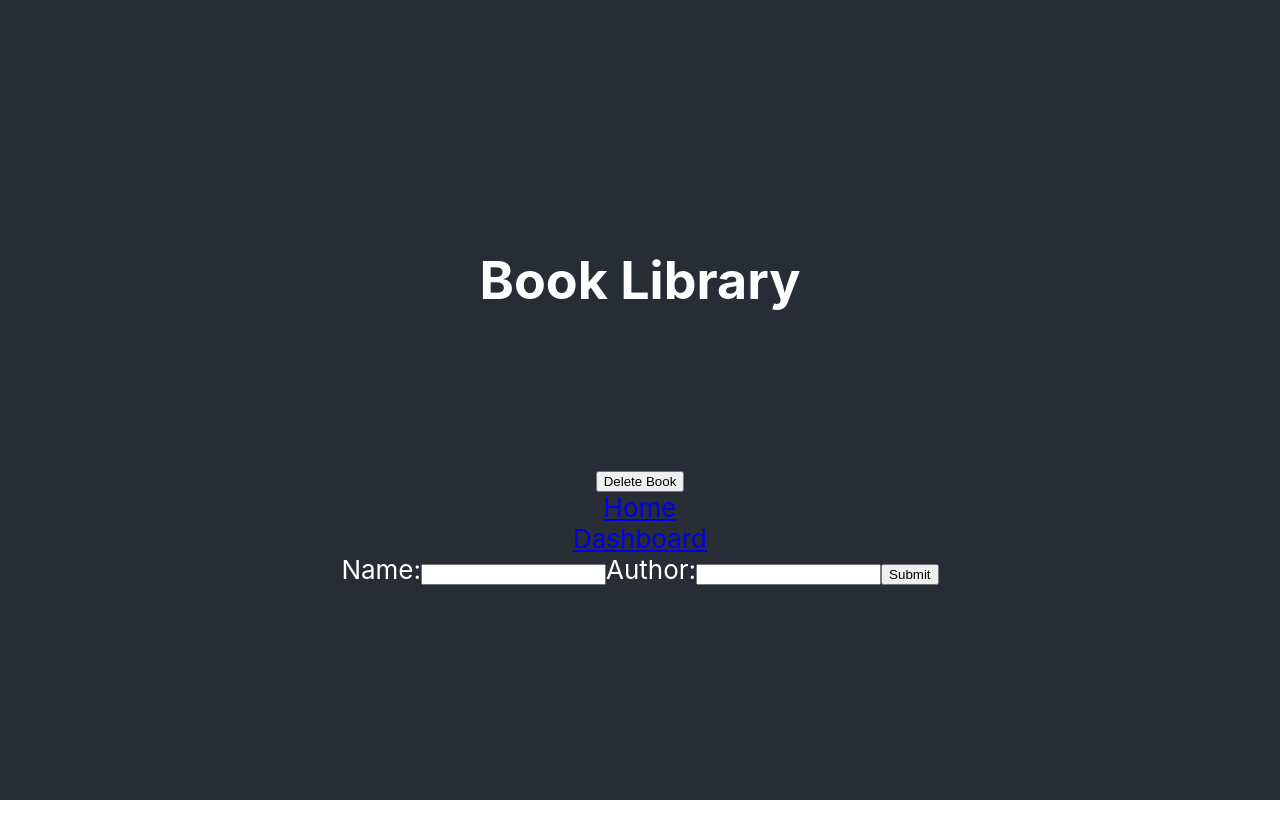
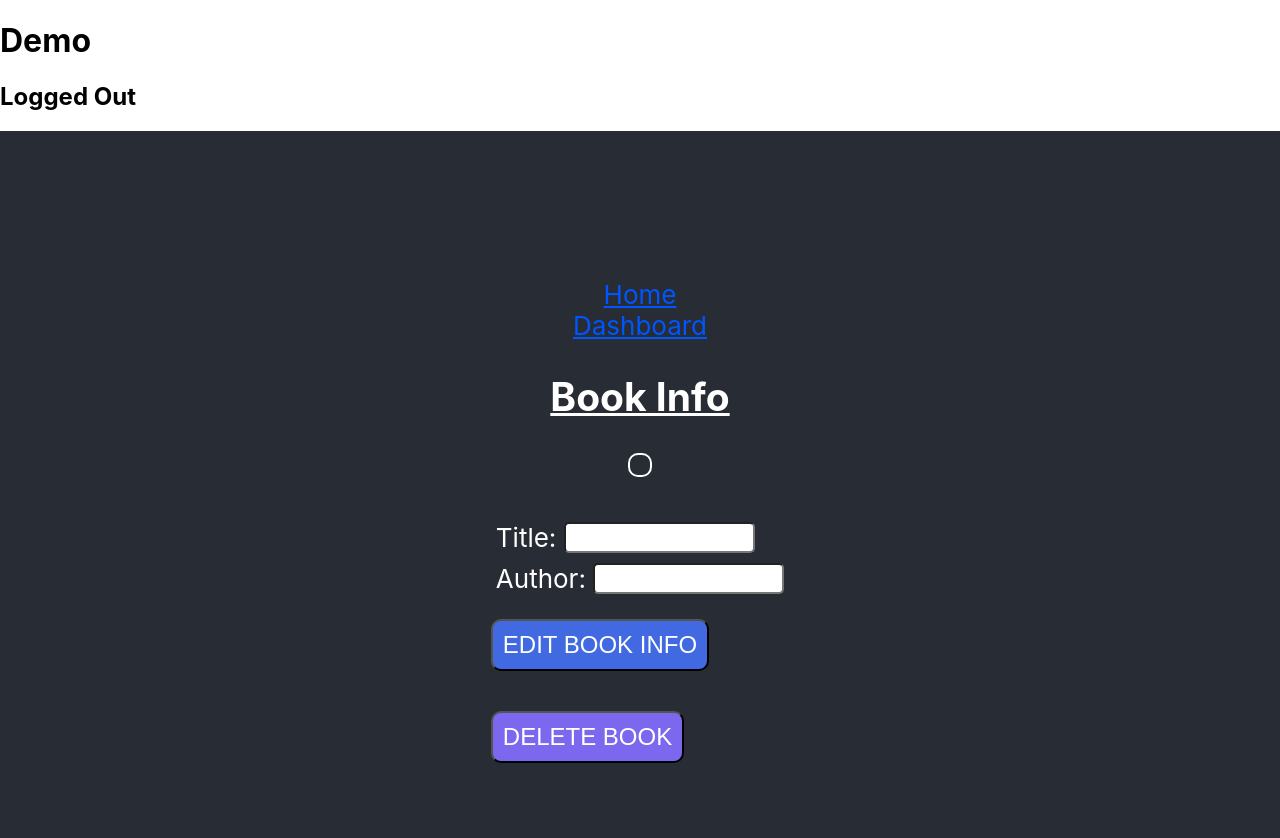
Before and after one commit to RussinKeri-FS/4.9_ReactNativeApp, a React (Create React App) app in the folder reactjs/: page /books/1 in a window 1280 px wide. Shown: the top 838 px of the page. Before the commit the page ends 800 px from the top, so only its background shows below. Built offline with nearby package versions, Linux system fonts and the light colour scheme; no server answers.

Commit message:
finished finalizing functionality

```diff
--- a/reactjs/package.json
+++ b/reactjs/package.json
@@ -7,6 +7,7 @@
     "@testing-library/jest-dom": "^5.16.5",
     "@testing-library/react": "^13.3.0",
     "@testing-library/user-event": "^13.5.0",
+    "axios": "^0.27.2",
     "react": "^18.2.0",
     "react-dom": "^18.2.0",
     "react-router-dom": "^6.3.0",
--- a/reactjs/src/App.css
+++ b/reactjs/src/App.css
@@ -24,9 +24,87 @@
   color: white;
 }
 
+.App-header > h1 {
+  text-decoration: underline;
+}
+
+.book-list {
+  border: 2px solid rgb(255, 255, 255);
+  border-radius: 10px;
+  padding: 10px;
+  margin-bottom: 15px;
+}
+
+ul {
+  text-align: left;
+  margin: 0;
+  padding: 0;
+}
+
+li {
+  list-style-type: none;
+}
+
+.Link {
+  color: #0055ff;
+}
+
+.Link:visited {
+  color: rgb(99, 164, 255);
+}
+
 .App-link {
   color: #61dafb;
 }
+
+.book-info {
+  display: flex;
+  flex-direction: column;
+  padding: 10px;
+  margin-bottom: 20px;
+  border: 2px solid rgb(255, 255, 255);
+  border-radius: 10px;
+}
+
+.book-info h4,
+.book-info h5 {
+  margin: 0;
+}
+
+form {
+  display: flex;
+  flex-direction: column;
+  justify-content: center;
+  align-items: flex-start;
+  margin-top: 20px;
+}
+
+.formLabel {
+  display: flex;
+  padding: 5px;
+}
+
+.formInput {
+  padding: 5px;
+  border-radius: 5px;
+}
+
+.button,
+.deleteButton {
+  padding: 10px;
+  border-radius: 10px;
+  font-size: 1.5rem;
+  text-transform: uppercase;
+  background-color: royalblue;
+  color: white;
+  margin: 20px 0;
+  cursor: pointer;
+}
+
+.deleteButton {
+  background-color: mediumslateblue;
+}
+
 
 @keyframes App-logo-spin {
   from {
--- a/reactjs/src/App.js
+++ b/reactjs/src/App.js
@@ -1,18 +1,49 @@
-import { BrowserRouter as Router, Route, Routes } from 'react-router-dom'
+import { BrowserRouter as Router, Route, Routes } from 'react-router-dom';
+import React, { useState, useEffect } from 'react';
 
-import Home from './pages/Home'
-import Dashboard from './pages/Dashboard'
-import Book from './pages/Book'
+import authService from "./services/auth.service.js";
+
+import Book from "./pages/Book";
+import Dashboard from "./pages/Dashboard";
+import Home from "./pages/Home";
+import Login from "./pages/Login";
+import Signup from "./pages/Signup";
 
 function App() {
+  const [currentUser, setCurrentUser] = useState(false);
+
+  useEffect(() => {
+    const user = authService.getCurrentUser();
+    if (user) {
+      setCurrentUser(user);
+    }
+  }, []);
+
+  const logout = () => {
+    authService.logout();
+  };
+
   return (
+    <div>
+      <h1>Demo</h1>
+      <div>
+        {
+        currentUser === true
+        ? <h2>Logged In</h2>
+        : <h2>Logged Out</h2>}
+      </div>
+      <section>
       <Router>
       <Routes>
+          <Route path="/login" exact element={<Login />} />
+          <Route path="/signup" exact element={<Signup />} />
           <Route path="/books/:id" exact element={<Book />} />
           <Route path="/dashboard" exact element={<Dashboard />} />
           <Route path="/" exact element={<Home />} />
         </Routes>
       </Router>
+      </section>
+    </div>
   );
 }
 
--- a/reactjs/src/pages/Book.js
+++ b/reactjs/src/pages/Book.js
@@ -1,131 +1,149 @@
-import React, { useEffect, useState } from "react";
-import { Link, useParams, useNavigate } from 'react-router-dom';
-
-import '../App.css';
+import React, { useState, useEffect } from "react";
+import { Link, useParams, useNavigate } from "react-router-dom";
+import "../App.css";
 
 function Book() {
-  const [books, setBooks] = useState(null)
-  const [loading, setLoading] = useState(false)
-  const [error, setError] = useState(null)
+  const [books, setBooks] = useState(null);
+  const [loading, setLoading] = useState(false);
+  const [error, setError] = useState(null);
+  const [values, setValues] = useState({
+    name: "",
+    author: "",
+  });
 
-  const [values, setValues] = useState({
-    name: '',
-    author: ''
-  })
-
-  const { id } = useParams()
+  const { id } = useParams();
   const navigate = useNavigate();
 
-
-  const API_BASE = process.env.NODE_ENV === 'development'
+  const API_BASE =
+    process.env.NODE_ENV === "development"
       ? `http://localhost:8000/api/v1`
       : process.env.REACT_APP_BASE_URL;
 
   let ignore = false;
   useEffect(() => {
-
-
-      if(!ignore){
+    if (!ignore) {
       getBook();
     }
-
     return () => {
       ignore = true;
-      }
-    }, [])
+    };
+  }, []);
 
   const getBook = async () => {
-      setLoading(true)
+    setLoading(true);
     try {
       await fetch(`${API_BASE}/books/${id}`)
-                  .then(res => res.json())
-                  .then(data => {
-                    console.log({data})
-                    // const { name, author } = data;
+        .then((res) => res.json())
+        .then((data) => {
+          console.log({ data });
           setValues({
             name: data.name,
-                        author: data.author
+            author: data.author,
+          });
+        });
+    } catch (error) {
+      setError(error.message || `Unexpected Error`);
+    } finally {
+      setLoading(false);
+    }
+  };
+
+  const updateBook = async () => {
+    try {
+      await fetch(`${API_BASE}/books/${id}`, {
+        method: `PATCH`,
+        headers: {
+          "Content-Type": "application/json",
+        },
+        body: JSON.stringify(values),
       })
-                  })
-      } catch(error) {
-        setError(error.message || "Unexpected Error")
+        .then((res) => res.json())
+        .then((data) => {
+          console.log({ data });
+        });
+    } catch (error) {
+      setError(error.message || `Unexpected Error`);
     } finally {
-        setLoading(false)
+      setLoading(false);
     }
-    }
+  };
 
   const deleteBook = async () => {
     try {
       await fetch(`${API_BASE}/books/${id}`, {
-                method: 'DELETE'
+        method: `DELETE`,
       })
-                      .then(res => res.json())
-                      .then(data => {
-                        setBooks(data)
-                        navigate("/dashboard", { replace: true })
-                      })
-          } catch(error) {
-            setError(error.message || "Unexpected Error")
+        .then((res) => res.json())
+        .then((data) => {
+          console.log({ data });
+          setBooks(data);
+          navigate("/dashboard", { replace: true });
+        });
+    } catch (error) {
+      setError(error.message || `Unexpected Error`);
     } finally {
-            setLoading(false)
+      setLoading(false);
     }
-    }
-
-    const updateBook= async () => {
-        try {
-            await fetch(`${API_BASE}/books/${id}`, {
-                method: 'PATCH',
-                headers: {
-                    'Content-Type': 'application/json'
-                },
-                body: JSON.stringify(values)
-            })
-                      .then(res => res.json())
-                      .then(data => {
-                        console.log({data})
-                      })
-          } catch(error) {
-            setError(error.message || "Unexpected Error")
-          } finally {
-            setLoading(false)
-          }
-    }
+  };
 
   const handleSubmit = (event) => {
     event.preventDefault();
     updateBook();
-    }
+  };
 
   const handleInputChanges = (event) => {
     event.persist();
     setValues((values) => ({
       ...values,
-            [event.target.name]: event.target.value
-        }))
-    }
+      [event.target.name]: event.target.value,
+    }));
+  };
 
   return (
     <div className="App">
       <header className="App-header">
-        <h1>Book Library</h1>
-        <h5>{values && values.name}</h5>
-        <p>{values && values.author}</p>
-        <button onClick={() => deleteBook()}>Delete Book</button>
-        <Link to="/">Home</Link>
-        <Link to="/dashboard">Dashboard</Link>
+        <Link className="Link" to="/">
+          Home
+        </Link>
+        <Link className="Link" to="/dashboard">
+          Dashboard
+        </Link>
+        <h1>Book Info</h1>
+        <div className="book-info">
+          <h4>{values && values.name}</h4>
+          <h5>{values && values.author}</h5>
+        </div>
 
+        <div className="form">
           <form onSubmit={(event) => handleSubmit(event)}>
-            <label>
-                Name:
-                <input type="text" name="name" value={values.name} onChange={handleInputChanges} />
+            <label className="formLabel">
+              Title:&nbsp;
+              <input
+                className="formInput"
+                type="text"
+                name="title"
+                value={values.name}
+                onChange={handleInputChanges}
+              />
             </label>
-            <label>
-                Author:
-                <input type="text" name="author" value={values.author} onChange={handleInputChanges} />
+            <label className="formLabel">
+              Author:&nbsp;
+              <input
+                className="formInput"
+                type="text"
+                name="author"
+                value={values.author}
+                onChange={handleInputChanges}
+              />
             </label>
-            <input type="submit" value="Submit" />
+            <button className="button" type="submit">
+              Edit Book Info
+            </button>
+            <button className="deleteButton" onClick={() => deleteBook()}>
+              Delete Book
+            </button>
           </form>
-
+        </div>
       </header>
     </div>
   );
--- a/reactjs/src/pages/Dashboard.js
+++ b/reactjs/src/pages/Dashboard.js
@@ -1,103 +1,134 @@
-import React, { useEffect, useState } from "react";
-import { Link } from 'react-router-dom';
-import '../App.css';
+import React, { useState, useEffect } from "react";
+import { Link, useNavigate } from "react-router-dom";
+
+import authService from "../services/auth.service.js";
+import booksService from "../services/book.service";
+import "../App.css";
 
 function Dashboard() {
-  const [books, setBooks] = useState(null)
-  const [loading, setLoading] = useState(false)
-  const [error, setError] = useState(null)
+  const [books, setBooks] = useState(null);
+  const [loading, setLoading] = useState(false);
+  const [error, setError] = useState(null);
   const [values, setValues] = useState({
-    name: '',
-    author: ''
-  })
+    name: "",
+    author: "",
+  });
 
-  const API_BASE = process.env.NODE_ENV === 'development'
+  const navigate = useNavigate();
+
+  const API_BASE =
+    process.env.NODE_ENV === "development"
       ? `http://localhost:8000/api/v1`
       : process.env.REACT_APP_BASE_URL;
 
   let ignore = false;
   useEffect(() => {
-
-
-      if(!ignore){
-        getBooks();
+    booksService.getAllPrivateBooks().then(
+      (res) => {
+        setBooks(res.data);
+      },
+      (error) => {
+        console.log("Secured Page Error: ", error.res);
+        if (error.res && error.res.status === 403) {
+          authService.logout();
+          navigate("/login");
         }
-
-      return () => {
-        ignore = true;
       }
-    }, [])
+    );
+  }, []);
 
   const getBooks = async () => {
-      setLoading(true)
+    setLoading(true);
     try {
       await fetch(`${API_BASE}/books`)
-                  .then(res => res.json())
-                  .then(data => {
-                    console.log({data})
-                    setBooks(data)
-                  })
-      } catch(error) {
-        setError(error.message || "Unexpected Error")
+        .then((res) => res.json())
+        .then((data) => {
+          console.log({ data });
+          setBooks(data);
+        });
+    } catch (error) {
+      setError(error.message || `Unexpected Error`);
     } finally {
-        setLoading(false)
+      setLoading(false);
     }
-    }
+  };
 
   const createBook = async () => {
     try {
       await fetch(`${API_BASE}/books`, {
-              method: 'POST',
+        method: `POST`,
         headers: {
-                  'Content-Type': 'application/json'
+          "Content-Type": "application/json",
         },
-              body: JSON.stringify(values)
-          }).then(() => getBooks())
-        } catch(error) {
-          setError(error.message || "Unexpected Error")
+        body: JSON.stringify(values),
+      }).then(() => getBooks());
+    } catch (error) {
+      setError(error.message || `Unexpected Error`);
     } finally {
-          setLoading(false)
+      setLoading(false);
     }
-  }
+  };
 
   const handleSubmit = (event) => {
     event.preventDefault();
     createBook();
-  }
+  };
 
   const handleInputChanges = (event) => {
     event.persist();
     setValues((values) => ({
       ...values,
-          [event.target.name]: event.target.value
-      }))
-  }
-
+      [event.target.name]: event.target.value,
+    }));
+  };
 
   return (
     <div className="App">
       <header className="App-header">
-        <h1>Books:</h1>
-        <Link to="/">Home</Link>
+        <Link className="Link" to="/">
+          Home
+        </Link>
+        <h1>Books</h1>
+        <div className="book-list">
           <ul>
-          {
-            books?.map(book => (
+            {books &&
+              books.map((book) => {
+                return (
                   <li key={book._id}>
-                <Link to={`/books/${book._id}`}>{book.name}</Link>
+                    <Link className="Link" to={`/movies/${book._id}`}>
+                      {book.name}
+                    </Link>
                   </li>
-            ))
-          }
+                );
+              })}
           </ul>
+        </div>
         <form onSubmit={(event) => handleSubmit(event)}>
-            <label>
-                Name:
-                <input type="text" name="name" value={values.name} onChange={handleInputChanges} />
+          <label className="formLabel">
+            Title:&nbsp;
+            <input
+              className="formInput"
+              type="text"
+              name="title"
+              placeholder="book title"
+              value={values.name}
+              onChange={handleInputChanges}
+            />
           </label>
-            <label>
-                Author:
-                <input type="text" name="author" value={values.author} onChange={handleInputChanges} />
+          <label className="formLabel">
+            Author:&nbsp;
+            <input
+              className="formInput"
+              type="text"
+              name="authorr"
+              placeholder="movie author"
+              value={values.author}
+              onChange={handleInputChanges}
+            />
           </label>
-            <input type="submit" value="Submit" />
+          <button className="button" type="submit">
+            Add Book
+          </button>
         </form>
       </header>
     </div>
--- a/reactjs/src/pages/Home.js
+++ b/reactjs/src/pages/Home.js
@@ -1,4 +1,5 @@
 import { Link } from 'react-router-dom';
+import React from 'react';
 import '../App.css';
 
 function Home() {
@@ -6,7 +7,9 @@ function Home() {
     <div className="App">
       <header className="App-header">
         <h1>Book Library Homepage</h1>
-        <Link to="/dashboard">Dashboard</Link>
+        <Link className="Link" to="/dashboard">Dashboard</Link>
+        <Link className="Link" to="/login">Login</Link>
+        <Link className="Link" to="/signup">Signup</Link>
       </header>
     </div>
   );
--- /dev/null
+++ b/reactjs/src/pages/Login.js
@@ -0,0 +1,61 @@
+import React, { useState } from "react";
+import { Link, useParams, useNavigate } from "react-router-dom";
+
+import authService from "../services/auth.service.js";
+import "../App.css";
+
+function Login() {
+  const [email, setEmail] = useState("");
+  const [password, setPassword] = useState("");
+
+  const navigate = useNavigate();
+
+  const handleLogin = async (event) => {
+    event.preventDefault();
+
+    try {
+      await authService.login(email, password).then(
+        (res) => {
+          navigate("/dashboard");
+        },
+        (error) => {
+          console.error(error);
+        }
+      );
+    } catch (error) {
+      console.error(error);
+    }
+  };
+  return (
+    <div className="App">
+      <header className="App-header">
+        <h1>Login</h1>
+        <Link className="Link" to="/">
+          Home
+        </Link>
+        <Link className="Link" to="/dashboard">
+          Dashboard
+        </Link>
+        <section>
+          <form onSubmit={handleLogin}>
+            <input
+              type="text"
+              placeholder="Email"
+              value={email}
+              onChange={(e) => setEmail(e.target.value)}
+            />
+            <input
+              type="text"
+              placeholder="Password"
+              value={password}
+              onChange={(e) => setPassword(e.target.value)}
+            />
+            <button type="submit">Login</button>
+          </form>
+        </section>
+      </header>
+    </div>
+  );
+}
+
+export default Login;
--- /dev/null
+++ b/reactjs/src/pages/Signup.js
@@ -0,0 +1,60 @@
+import React, { useState } from "react";
+import { Link, useParams, useNavigate } from "react-router-dom";
+
+import authService from "../services/auth.service.js";
+import "../App.css";
+
+function Signup() {
+  const [email, setEmail] = useState("");
+  const [password, setPassword] = useState("");
+
+  const navigate = useNavigate();
+
+  const handleSignup = async (event) => {
+    event.preventDefault();
+    try {
+      await authService.signup(email, password).then(
+        (res) => {
+          navigate("/dashboard");
+        },
+        (error) => {
+          console.error(error);
+        }
+      );
+    } catch (error) {
+      console.error(error);
+    }
+  };
+  return (
+    <div className="App">
+      <header className="App-header">
+        <h1>Signup</h1>
+        <Link className="Link" to="/">
+          Home
+        </Link>
+        <Link className="Link" to="/dashboard">
+          Dashboard
+        </Link>
+        <section>
+          <form onSubmit={handleSignup}>
+            <input
+              type="text"
+              placeholder="Email"
+              value={email}
+              onChange={(e) => setEmail(e.target.value)}
+            />
+            <input
+              type="text"
+              placeholder="Password"
+              value={password}
+              onChange={(e) => setPassword(e.target.value)}
+            />
+            <button type="submit">Signup</button>
+          </form>
+        </section>
+      </header>
+    </div>
+  );
+}
+
+export default Signup;
--- /dev/null
+++ b/reactjs/src/services/auth.service.js
@@ -0,0 +1,53 @@
+import axios from "axios";
+
+const API_BASE =
+  process.env.NODE_ENV === "development"
+    ? `http://localhost:8000/api/v1`
+    : process.env.REACT_APP_BASE_URL;
+
+const API_URL = "/auth";
+
+const signup = (email, password) => {
+  return axios
+    .post(`${API_BASE}${API_URL}`, {
+      email,
+      password,
+    })
+    .then((res) => {
+      if (res.data.token) {
+        localStorage.setItem("user", JSON.stringify(res.data));
+      }
+      return res.data;
+    });
+};
+
+const login = (email, password) => {
+  return axios
+    .post(`${API_BASE}${API_URL}/signin`, {
+      email,
+      password,
+    })
+    .then((res) => {
+      if (res.data.token) {
+        localStorage.setItem("user", JSON.stringify(res.data));
+      }
+      return res.data;
+    });
+};
+
+const logout = () => {
+  localStorage.removeItem("user");
+};
+
+const getCurrentUser = () => {
+  return JSON.parse(localStorage.getItem("user"));
+};
+
+const authService = {
+  signup,
+  login,
+  logout,
+  getCurrentUser
+};
+
+export default authService;
```
Also changed, not shown: reactjs/src/services/authHeader.js (added, +10 -0 lines), reactjs/src/services/book.service.js (added, +19 -0 lines), 1 other file (tests, documents, lock files or other folders). Lines whose indentation alone changed are shown as unchanged.
